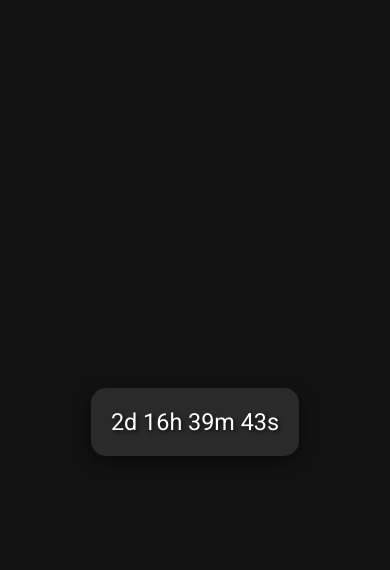
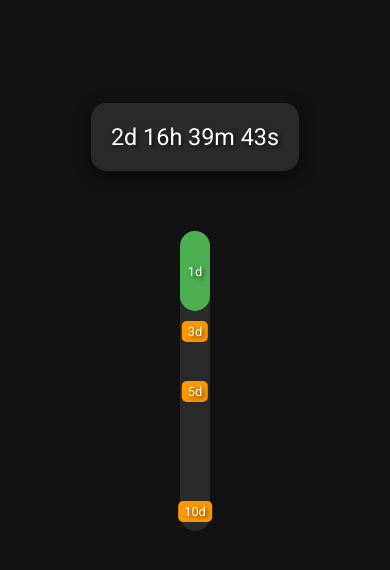
Before and after one commit to universalTimer/HowLongSincePhysics102FinalExam, a plain HTML site: page index.html in a window 390 px wide. Drawn offline with Linux system fonts and the light colour scheme.

Commit message:
Update index.html

```diff
--- a/index.html
+++ b/index.html
@@ -8,11 +8,12 @@
     <style>
         body {
             display: flex;
+            flex-direction: column;
             justify-content: center;
             align-items: center;
-            height: 100vh;
+            height: 75vh;
             margin: 0;
-            background: #121212; /* Solid dark background */
+            background: #121212;
             font-family: 'Roboto', sans-serif;
             color: #ffffff;
             text-shadow: 2px 2px 4px rgba(0, 0, 0, 0.7);
@@ -20,14 +21,122 @@
         #days-counter {
             font-size: 6vw;
             text-align: center;
-            background: rgba(255, 255, 255, 0.1); /* Lightly transparent background */
+            background: rgba(255, 255, 255, 0.1);
             padding: 20px;
             border-radius: 15px;
             box-shadow: 0 4px 15px rgba(0, 0, 0, 0.5);
+            margin-bottom: 40px;
+        }
+        #progress-container {
+            width: 80%;
+            position: relative;
+            display: flex;
+            justify-content: space-between;
+        }
+        #progress-bar {
+            width: 100%;
+            height: 30px;
+            background: rgba(255, 255, 255, 0.1);
+            border-radius: 15px;
+            overflow: hidden;
+            display: flex;
+            align-items: center;
+        }
+        #progress {
+            height: 100%;
+            background: #4caf50;
+            width: 0;
+            text-align: center;
+            line-height: 30px;
+            color: #fff;
+            border-radius: 15px 0 0 15px;
+            transition: width 0.5s ease-in-out;
+        }
+        .milestone {
+            position: absolute;
+            top: -35px;
+            transform: translateX(-50%);
+            text-align: center;
+        }
+        .milestone .milestone-badge {
+            background: #ff9800;
+            padding: 5px 10px;
+            border-radius: 5px;
+            transition: background-color 0.5s ease-in-out;
+        }
+        .milestone span {
+            display: block;
+            margin-top: 5px;
+        }
+        @media (max-width: 767px) {
+    .milestone {
+        left: 50% !important;
+        transform: translateX(-50%);
+    }
+}
+        @media (max-width: 767px) {
+            #progress-container {
+                height: 300px;
+                width: 30px;
+                margin-top: 20px;
+                flex-direction: column;
+                align-items: center;
+            }
+            #progress-bar {
+                height: 100%;
+                width: 30px;
+                flex-direction: column;
+            }
+            #progress {
+                width: 100%;
+                height: 0;
+                line-height: normal;
+                border-radius: 0 0 15px 15px;
+                transition: height 0.5s ease-in-out;
+            }
+            .milestone {
+                top: auto;
+                left: 50%;
+                transform: translateX(-50%);
+                text-align: center;
+
+            }
+            .milestone[data-milestone="1"] {
+                top: 10%;
+                left: auto;
+            }
+            .milestone[data-milestone="3"] {
+                top: 30%;
+                left: auto;
+            }
+            .milestone[data-milestone="5"] {
+                top: 50%;
+                left: auto;
+            }
+            .milestone[data-milestone="10"] {
+                top: 90%;
+                left: auto;
+            }
+            .milestone .milestone-badge {
+                display: inline-block;
+                padding: 3px 6px;
+                font-size: 0.8em;
+            }
+            .milestone span {
+                display: none;
+            }
         }
         @media (min-width: 768px) {
             #days-counter {
                 font-size: 4vw;
+
+
+            }
+            #progress-bar {
+                height: 40px;
+            }
+            #progress {
+                line-height: 40px;
             }
         }
         @media (min-width: 1200px) {
@@ -38,18 +147,69 @@
     </style>
 </head>
 <body>
-    <div id="days-counter"></div>
+    <div id="days-counter" aria-live="polite"></div>
+
+    <div id="progress-container">
+        <div id="progress-bar">
+            <div id="progress"></div>
+        </div>
+
+        <div class="milestone" style="left: 10%;" data-milestone="1">
+            <div class="milestone-badge">1d</div>
+        </div>
+        <div class="milestone" style="left: 30%;" data-milestone="3">
+            <div class="milestone-badge">3d</div>
+        </div>
+        <div class="milestone" style="left: 50%;" data-milestone="5">
+            <div class="milestone-badge">5d</div>
+        </div>
+        <div class="milestone" style="left: 90%;" data-milestone="10">
+            <div class="milestone-badge">10d</div>
+        </div>
+    </div>
 
     <script>
         function updateDaysCounter() {
             const examDate = new Date('2024-05-28T19:15:00');
+            const lastDate = new Date('2024-15-28T19:15:00');
             const currentDate = new Date();
             const timeDifference = currentDate - examDate;
+            const totalTimeinSeconds = currentDate - examDate;
+
+
+
             const daysDifference = Math.floor(timeDifference / (1000 * 60 * 60 * 24));
             const hours = Math.floor((timeDifference % (1000 * 60 * 60 * 24)) / (1000 * 60 * 60));
             const minutes = Math.floor((timeDifference % (1000 * 60 * 60)) / (1000 * 60));
             const seconds = Math.floor((timeDifference % (1000 * 60)) / 1000);
+
             document.getElementById('days-counter').textContent = `${daysDifference}d ${hours}h ${minutes}m ${seconds}s`;
+
+            // Update progress bar
+            const totalDays = 10; // Total days for milestones
+            const totalSeconds = totalDays * 24 * 60 * 60;
+
+            const progressPercent = Math.min((totalTimeinSeconds/1000 / totalSeconds) * 100, 100);
+            const progressBar = document.getElementById('progress');
+            if (window.innerWidth <= 767) {
+                progressBar.style.height = `${progressPercent}%`;
+                progressBar.style.width = '100%';
+            } else {
+                progressBar.style.width = `${progressPercent}%`;
+                progressBar.style.height = '100%';
+            }
+
+            // Update milestone badges
+            const milestones = document.querySelectorAll('.milestone');
+            milestones.forEach(milestone => {
+                const milestoneDay = parseInt(milestone.getAttribute('data-milestone'));
+                const badge = milestone.querySelector('.milestone-badge');
+                if (daysDifference >= milestoneDay) {
+                    badge.style.backgroundColor = '#4caf50'; // Achieved milestone color
+                } else {
+                    badge.style.backgroundColor = '#ff9800'; // Pending milestone color
+                }
+            });
         }
 
         updateDaysCounter();
```
